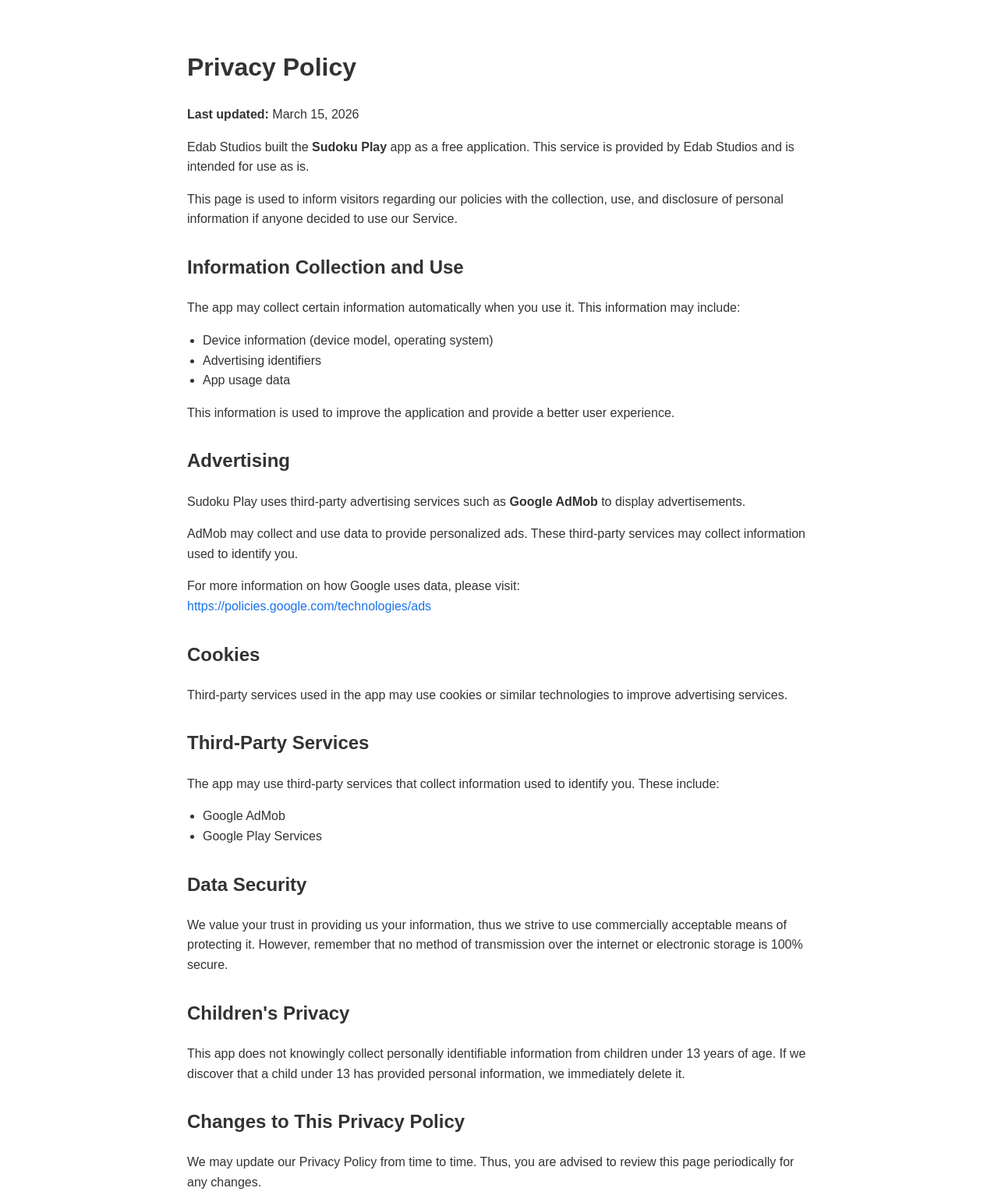
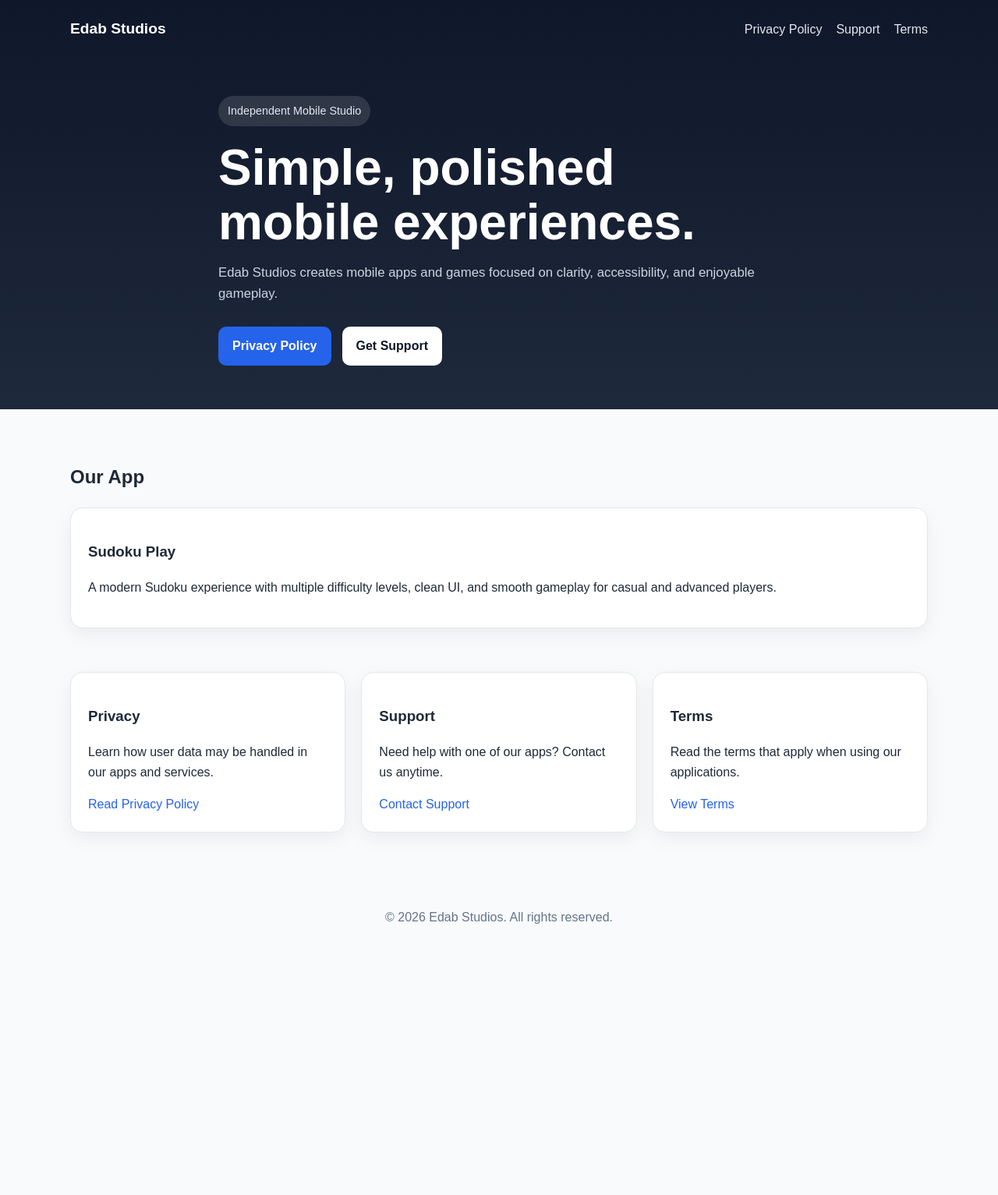
Before and after one commit to Abdelouahid-eddaoudi/privacy-policy, a plain HTML site: page index.html in a window 1280 px wide. Shown: the top 1533 px of the page at 78% size. After the commit the page ends 1246 px from the top, so only its background shows below. Drawn offline with Linux system fonts and the light colour scheme.

Commit message:
Second version of website

```diff
--- a/index.html
+++ b/index.html
@@ -1,148 +1,72 @@
 <!DOCTYPE html>
 <html lang="en">
 <head>
-    <meta charset="UTF-8">
-    <meta name="viewport" content="width=device-width, initial-scale=1.0">
-    <title>Privacy Policy - Sudoku Play</title>
+    <meta charset="UTF-8" />
+    <meta name="viewport" content="width=device-width, initial-scale=1.0" />
+    <title>Edab Studios</title>
+    <meta name="description" content="Edab Studios develops simple and enjoyable mobile apps and games." />
+    <link rel="stylesheet" href="style.css" />
+</head>
+<body>
+<header class="hero">
+    <nav class="nav">
+        <div class="logo">Edab Studios</div>
+        <div class="nav-links">
+            <a href="privacy-policy.html">Privacy Policy</a>
+            <a href="support.html">Support</a>
+            <a href="terms.html">Terms</a>
+        </div>
+    </nav>
 
-    <style>
-        body{
-            font-family: Arial, Helvetica, sans-serif;
-            max-width: 800px;
-            margin: auto;
-            padding: 40px 20px;
-            line-height: 1.6;
-            color: #333;
-        }
+    <section class="hero-content">
+        <span class="badge">Independent Mobile Studio</span>
+        <h1>Simple, polished mobile experiences.</h1>
+        <p>
+            Edab Studios creates mobile apps and games focused on clarity,
+            accessibility, and enjoyable gameplay.
+        </p>
+        <div class="hero-actions">
+            <a class="btn btn-primary" href="privacy-policy.html">Privacy Policy</a>
+            <a class="btn btn-secondary" href="support.html">Get Support</a>
+        </div>
+    </section>
+</header>
 
-        h1{
-            font-size: 32px;
-        }
+<main class="container">
+    <section class="section">
+        <h2>Our App</h2>
+        <div class="card">
+            <h3>Sudoku Play</h3>
+            <p>
+                A modern Sudoku experience with multiple difficulty levels, clean UI,
+                and smooth gameplay for casual and advanced players.
+            </p>
+        </div>
+    </section>
 
-        h2{
-            margin-top: 30px;
-        }
+    <section class="section grid">
+        <div class="card">
+            <h3>Privacy</h3>
+            <p>Learn how user data may be handled in our apps and services.</p>
+            <a href="privacy-policy.html">Read Privacy Policy</a>
+        </div>
 
-        ul{
-            padding-left: 20px;
-        }
+        <div class="card">
+            <h3>Support</h3>
+            <p>Need help with one of our apps? Contact us anytime.</p>
+            <a href="support.html">Contact Support</a>
+        </div>
 
-        a{
-            color: #1a73e8;
-            text-decoration: none;
-        }
+        <div class="card">
+            <h3>Terms</h3>
+            <p>Read the terms that apply when using our applications.</p>
+            <a href="terms.html">View Terms</a>
+        </div>
+    </section>
+</main>
 
-        a:hover{
-            text-decoration: underline;
-        }
-    </style>
-
-</head>
-
-<body>
-
-<h1>Privacy Policy</h1>
-
-<p><strong>Last updated:</strong> March 15, 2026</p>
-
-<p>
-    Edab Studios built the <strong>Sudoku Play</strong> app as a free application.
-    This service is provided by Edab Studios and is intended for use as is.
-</p>
-
-<p>
-    This page is used to inform visitors regarding our policies with the collection,
-    use, and disclosure of personal information if anyone decided to use our Service.
-</p>
-
-<h2>Information Collection and Use</h2>
-
-<p>
-    The app may collect certain information automatically when you use it.
-    This information may include:
-</p>
-
-<ul>
-    <li>Device information (device model, operating system)</li>
-    <li>Advertising identifiers</li>
-    <li>App usage data</li>
-</ul>
-
-<p>
-    This information is used to improve the application and provide a better user experience.
-</p>
-
-<h2>Advertising</h2>
-
-<p>
-    Sudoku Play uses third-party advertising services such as
-    <strong>Google AdMob</strong> to display advertisements.
-</p>
-
-<p>
-    AdMob may collect and use data to provide personalized ads.
-    These third-party services may collect information used to identify you.
-</p>
-
-<p>
-    For more information on how Google uses data, please visit:
-    <br>
-    <a href="https://policies.google.com/technologies/ads" target="_blank">
-        https://policies.google.com/technologies/ads
-    </a>
-</p>
-
-<h2>Cookies</h2>
-
-<p>
-    Third-party services used in the app may use cookies or similar technologies
-    to improve advertising services.
-</p>
-
-<h2>Third-Party Services</h2>
-
-<p>
-    The app may use third-party services that collect information used to identify you.
-    These include:
-</p>
-
-<ul>
-    <li>Google AdMob</li>
-    <li>Google Play Services</li>
-</ul>
-
-<h2>Data Security</h2>
-
-<p>
-    We value your trust in providing us your information, thus we strive to use
-    commercially acceptable means of protecting it. However, remember that no method
-    of transmission over the internet or electronic storage is 100% secure.
-</p>
-
-<h2>Children's Privacy</h2>
-
-<p>
-    This app does not knowingly collect personally identifiable information from
-    children under 13 years of age. If we discover that a child under 13 has provided
-    personal information, we immediately delete it.
-</p>
-
-<h2>Changes to This Privacy Policy</h2>
-
-<p>
-    We may update our Privacy Policy from time to time. Thus, you are advised to
-    review this page periodically for any changes.
-</p>
-
-<h2>Contact Us</h2>
-
-<p>
-    If you have any questions or suggestions about our Privacy Policy, do not hesitate to contact us:
-</p>
-
-<p>
-    Email: <a href="mailto:edabstudios@gmail.com">edabstudios@gmail.com</a>
-</p>
-
+<footer class="footer">
+    <p>© 2026 Edab Studios. All rights reserved.</p>
+</footer>
 </body>
 </html>
--- /dev/null
+++ b/style.css
@@ -0,0 +1,174 @@
+* {
+    box-sizing: border-box;
+}
+
+html {
+    scroll-behavior: smooth;
+}
+
+body {
+    margin: 0;
+    font-family: Arial, sans-serif;
+    line-height: 1.6;
+    color: #1f2937;
+    background: #f8fafc;
+}
+
+a {
+    color: #2563eb;
+    text-decoration: none;
+}
+
+a:hover {
+    text-decoration: underline;
+}
+
+.container {
+    width: min(1100px, 92%);
+    margin: 0 auto;
+}
+
+.narrow {
+    width: min(800px, 92%);
+}
+
+.hero {
+    background: linear-gradient(180deg, #0f172a 0%, #1e293b 100%);
+    color: white;
+    padding-bottom: 56px;
+}
+
+.nav {
+    display: flex;
+    justify-content: space-between;
+    align-items: center;
+    padding: 22px 0;
+    width: min(1100px, 92%);
+    margin: 0 auto;
+}
+
+.logo {
+    font-size: 1.2rem;
+    font-weight: 700;
+}
+
+.nav-links {
+    display: flex;
+    gap: 18px;
+    flex-wrap: wrap;
+}
+
+.nav-links a {
+    color: #e2e8f0;
+}
+
+.hero-content {
+    width: min(1100px, 92%);
+    margin: 48px auto 0;
+    max-width: 720px;
+}
+
+.badge {
+    display: inline-block;
+    background: rgba(255, 255, 255, 0.12);
+    color: #e2e8f0;
+    padding: 8px 12px;
+    border-radius: 999px;
+    font-size: 0.9rem;
+    margin-bottom: 18px;
+}
+
+.hero h1 {
+    font-size: clamp(2.2rem, 6vw, 4rem);
+    line-height: 1.1;
+    margin: 0 0 16px;
+}
+
+.hero p {
+    font-size: 1.05rem;
+    color: #cbd5e1;
+    margin-bottom: 28px;
+}
+
+.hero-actions {
+    display: flex;
+    gap: 14px;
+    flex-wrap: wrap;
+}
+
+.btn {
+    display: inline-block;
+    padding: 12px 18px;
+    border-radius: 10px;
+    font-weight: 600;
+    text-decoration: none;
+}
+
+.btn:hover {
+    text-decoration: none;
+}
+
+.btn-primary {
+    background: #2563eb;
+    color: white;
+}
+
+.btn-secondary {
+    background: white;
+    color: #0f172a;
+}
+
+.section {
+    padding: 48px 0 8px;
+}
+
+.grid {
+    display: grid;
+    grid-template-columns: repeat(auto-fit, minmax(240px, 1fr));
+    gap: 20px;
+    padding-bottom: 56px;
+}
+
+.card {
+    background: white;
+    padding: 22px;
+    border-radius: 16px;
+    box-shadow: 0 8px 24px rgba(15, 23, 42, 0.06);
+    border: 1px solid #e5e7eb;
+}
+
+.footer {
+    padding: 24px 16px 40px;
+    text-align: center;
+    color: #64748b;
+}
+
+.page {
+    padding: 36px 0 60px;
+}
+
+.page h1 {
+    margin-top: 8px;
+    margin-bottom: 8px;
+}
+
+.page h2 {
+    margin-top: 28px;
+}
+
+.muted {
+    color: #64748b;
+}
+
+.back-link {
+    display: inline-block;
+    margin-bottom: 10px;
+}
+
+ul {
+    padding-left: 20px;
+}
+
+li {
+    margin-bottom: 8px;
+}
```
Also changed, not shown: privacy-policy.html (added, +91 -0 lines), support.html (added, +38 -0 lines), terms.html (added, +60 -0 lines).
